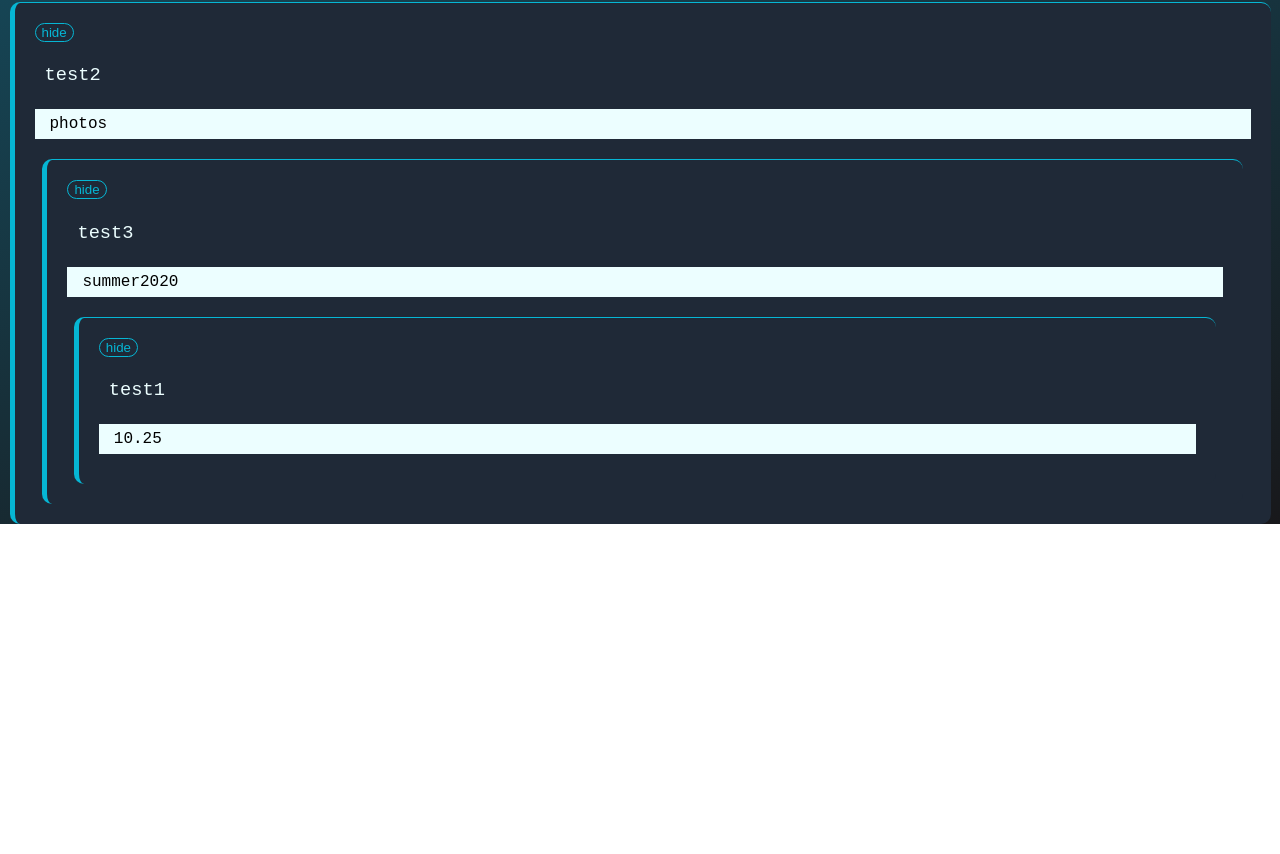
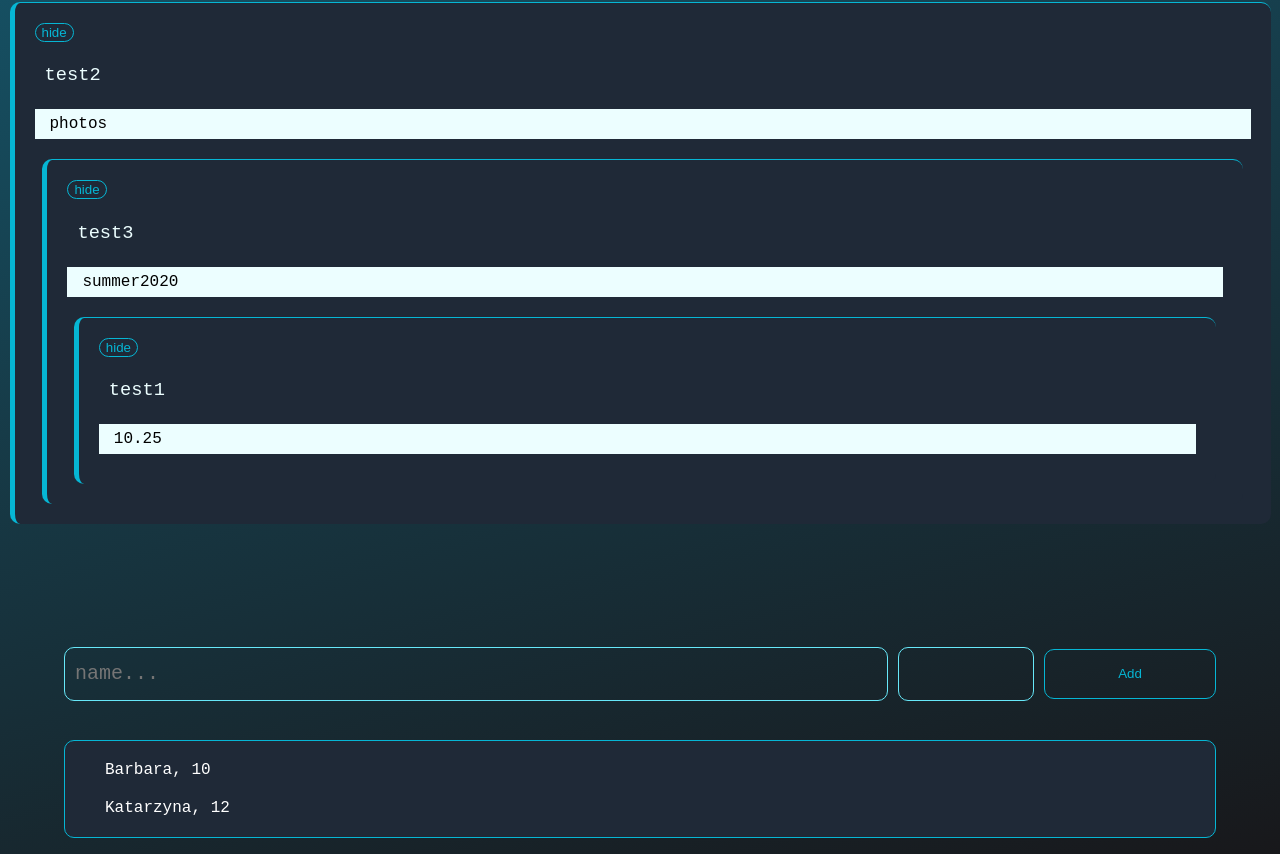
Before and after one commit to erratinsilentio/ReactJS-excercises, a React (Vite) app in the folder 1. Komponenty/zadania/: page / in a window 1280 px wide. Shown: the part 1851-2705 px from the top of the page. Before the commit the page ends 2375 px from the top, so only its background shows below. Built offline with nearby package versions, Linux system fonts and the light colour scheme.

Commit message:
added kids list

```diff
--- a/1. Komponenty/zadania/src/App.tsx
+++ b/1. Komponenty/zadania/src/App.tsx
@@ -6,6 +6,8 @@ import { menuData } from "./components/menu/data";
 import { SideMenu } from "./components/menu/Menu";
 import { CommentSection } from "./components/comments/Comments";
 import { commentData } from "./components/comments/data";
+import { KidsSection } from "./components/Kids/Kids";
+import { kids } from "./components/Kids/data";
 
 function App() {
   type Option = 1 | 2;
@@ -16,6 +18,7 @@ function App() {
       <SideMenu data={menuData} />
       <Wrapper cards={cards} />;
       <CommentSection data={commentData} />
+      <KidsSection kids={kids} />
     </>
   );
 }
--- /dev/null
+++ b/1. Komponenty/zadania/src/components/Kids/Form.tsx
@@ -0,0 +1,35 @@
+import style from "./kids.module.css";
+
+interface FormProps {
+  handleChange: (e: React.ChangeEvent<HTMLInputElement>) => void;
+  ageInput: number | string;
+  nameInput: string;
+  addKid: (e: React.MouseEvent<HTMLButtonElement>) => void;
+}
+export const KidsForm: React.FC<FormProps> = ({ handleChange, ageInput, nameInput, addKid }) => {
+  return (
+    <form className={style.kidForm}>
+      <input
+        name="name"
+        type="text"
+        placeholder="name..."
+        maxLength={15}
+        value={nameInput}
+        onChange={handleChange}
+        className={style.kidName}
+      />
+      <input
+        name="age"
+        type="number"
+        value={ageInput}
+        min={1}
+        max={17}
+        onChange={handleChange}
+        className={style.kidAge}
+      />
+      <button onClick={addKid} className={style.addKidButton}>
+        Add
+      </button>
+    </form>
+  );
+};
--- /dev/null
+++ b/1. Komponenty/zadania/src/components/Kids/Kids.tsx
@@ -0,0 +1,47 @@
+import { useState } from "react";
+import { Kid, kids } from "./data";
+import { KidsForm } from "./Form";
+import { KidsTable } from "./Table";
+import style from "./kids.module.css";
+
+interface KidProps {
+  kids: Kid[];
+}
+
+export const KidsSection: React.FC<KidProps> = ({ kids }) => {
+  const [list, setList] = useState(kids);
+  const [nameInput, setNameInput] = useState("");
+  const [ageInput, setAgeInput] = useState("");
+
+  const handleChange = (e: React.ChangeEvent<HTMLInputElement>) => {
+    if (!isNaN(e.target.value)) {
+      setAgeInput(e.target.value);
+    } else {
+      setNameInput(e.target.value);
+    }
+  };
+
+  const addKid = (e: React.MouseEvent<HTMLButtonElement>) => {
+    e.preventDefault();
+    // if name contains more than letters - return error
+    let newKid = {
+      name: nameInput,
+      age: ageInput,
+    };
+
+    setList([...list, newKid]);
+    setNameInput("");
+    setAgeInput("");
+  };
+  return (
+    <section className={style.container}>
+      <KidsForm
+        addKid={addKid}
+        nameInput={nameInput}
+        ageInput={ageInput}
+        handleChange={handleChange}
+      />
+      <KidsTable kids={list} />
+    </section>
+  );
+};
--- /dev/null
+++ b/1. Komponenty/zadania/src/components/Kids/Table.tsx
@@ -0,0 +1,18 @@
+import { Kid } from "./data";
+import style from "./kids.module.css";
+
+interface KidProps {
+  kids: Kid[];
+}
+
+export const KidsTable: React.FC<KidProps> = ({ kids }) => {
+  return (
+    <ul className={style.table}>
+      {kids.map((kid) => (
+        <li className={style.kid}>
+          {kid.name}, {kid.age}
+        </li>
+      ))}
+    </ul>
+  );
+};
--- /dev/null
+++ b/1. Komponenty/zadania/src/components/Kids/data.tsx
@@ -0,0 +1,15 @@
+export interface Kid {
+  name: string;
+  age: number | string;
+}
+
+export const kids: Kid[] = [
+  {
+    name: "Barbara",
+    age: 10,
+  },
+  {
+    name: "Katarzyna",
+    age: 12,
+  },
+];
--- /dev/null
+++ b/1. Komponenty/zadania/src/components/Kids/kids.module.css
@@ -0,0 +1,92 @@
+
+/* Mobile Layout: 320px */
+@media only screen and (max-width: 767px) {
+  /* CSS Rules */
+    .container{
+        max-width: 100vw;
+        overflow: hidden;
+        margin-top: 100px;
+    }
+    .kidForm {
+        height: 100px;
+    }
+    .kidAge {
+        width: 10%;
+        margin: 10px;
+    }
+    .kidName {
+        width: 70%;
+    }
+    .addKidButton {
+        width: 15%;
+        height: 50px;
+        cursor: pointer;
+    }
+    .addKidButton:hover{
+        filter: invert(1);
+    }
+
+    .table{
+        border: 1px solid #06b6d4;
+        border-radius: 10px;
+        padding: 20px;
+        padding-bottom: 0px;
+        background-color: #1f2937;
+    }
+
+    .kid{
+        width: 100%;
+        margin-bottom: 20px;
+        color: white;
+    }
+
+}
+/* Tablet Layout: 768px */
+@media only screen and (min-width: 768px) {
+  /* CSS Rules */
+
+    .container{
+        max-width: 90vw;
+        overflow: hidden;
+        margin-top: 100px;
+        margin-left: 5vw;
+    }
+    .kidForm {
+        height: 100px;
+    }
+    .kidAge {
+        width: 10%;
+        margin: 10px;
+    }
+    .kidName {
+        width: 70%;
+    }
+    .addKidButton {
+        width: 15%;
+        height: 50px;
+        cursor: pointer;
+    }
+    .addKidButton:hover{
+        filter: invert(1);
+    }
+
+    .table{
+        border: 1px solid #06b6d4;
+        border-radius: 10px;
+        padding: 20px;
+        padding-bottom: 0px;
+        background-color: #1f2937;
+    }
+
+    .kid{
+        width: 100%;
+        margin-bottom: 20px;
+        color: white;
+    }
+
+}
+/* Large Desktop Layout: 1200px */
+@media only screen and (min-width: 1200px) {
+  /* CSS Rules */
+
+}
--- a/1. Komponenty/zadania/src/components/cards/Cards.tsx
+++ b/1. Komponenty/zadania/src/components/cards/Cards.tsx
@@ -7,6 +7,10 @@ interface Props {
   cards?: Data[];
 }
 
+interface CardProps {
+  data: Data;
+  inputValue: string;
+}
 interface Form {
   inputValue?: string;
   handleChange?: (e: React.ChangeEvent<HTMLInputElement>) => void;
@@ -20,8 +24,8 @@ export const CardForm: React.FC<Form> = ({ inputValue, handleChange }) => {
   );
 };
 
-export const Card: React.FC<Data, Form> = ({ data, inputValue }) => {
-  const checkName = (input: Form) => {
+export const Card: React.FC<CardProps> = ({ data, inputValue }) => {
+  const checkName = (input: string) => {
     const name = data.name + data.surname;
     if (name.toLowerCase().includes(input.toLowerCase()) && input != "") {
       return true;
```
